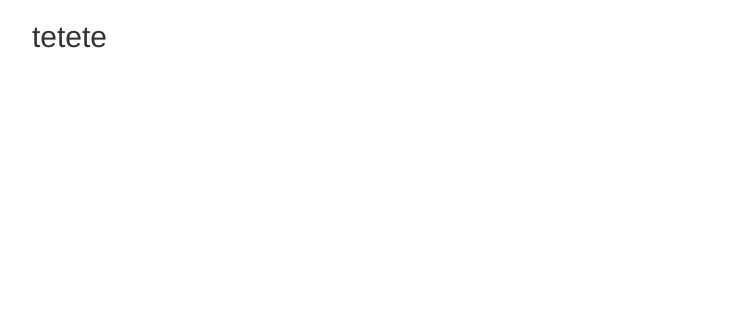
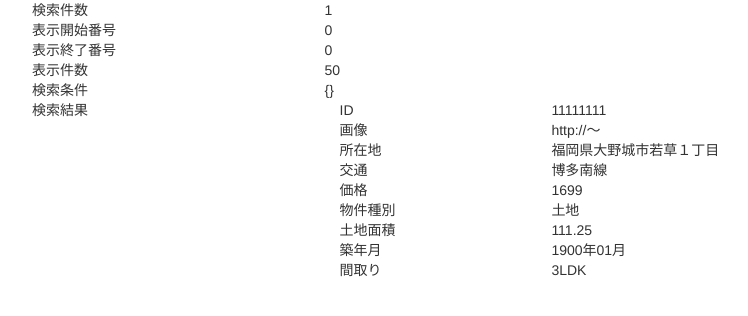
Before and after one commit to rk7fd3s/AMSWEB-SAMP, a website: page smpl/index.html in a window 1280 px wide. Shown: the whole page, without its empty margins (38-786 px from the left). Drawn offline with nearby package versions, Linux system fonts and the light colour scheme.

Commit message:
process 構築中

```diff
--- a/smpl/index.html
+++ b/smpl/index.html
@@ -15,9 +15,25 @@
     <article id="mainArea">
       <div class="container">
         <div class="row">
-                <div class="col-lg-12">
-                    <div>
-                        <h2>tetete</h2>
+          <div class="col-xs-3">検索件数</div><div class="col-xs-9 ams-total-num" data-init="0"></div>
+          <div class="col-xs-3">表示開始番号</div><div class="col-xs-9 ams-start-num" data-init="0"></div>
+          <div class="col-xs-3">表示終了番号</div><div class="col-xs-9 ams-end-num" data-init="0"></div>
+          <div class="col-xs-3">表示件数</div><div class="col-xs-9 ams-max-num" data-init="50"></div>
+          <div class="col-xs-3">検索条件</div>
+          <div class="col-xs-9 ams-search-condition">
+            {}
+          </div>
+          <div class="col-xs-3">検索結果</div>
+          <div class="col-xs-9 ams-search-results">
+            <div class="col-xs-3">ID</div><div class="col-xs-9 ams-object_id" data-init="0"></div>
+            <div class="col-xs-3">画像</div><div class="col-xs-9 ams-filename_room_layout" data-init="0"></div>
+            <div class="col-xs-3">所在地</div><div class="col-xs-9 ams-address_name" data-init="0"></div>
+            <div class="col-xs-3">交通</div><div class="col-xs-9 ams-access1" data-init="0"></div>
+            <div class="col-xs-3">価格</div><div class="col-xs-9 ams-object_price" data-init="0"></div>
+            <div class="col-xs-3">物件種別</div><div class="col-xs-9 ams-object_kind" data-init="0"></div>
+            <div class="col-xs-3">土地面積</div><div class="col-xs-9 ams-land_square" data-init="0"></div>
+            <div class="col-xs-3">築年月</div><div class="col-xs-9 ams-complete_ym" data-init="0"></div>
+            <div class="col-xs-3">間取り</div><div class="col-xs-9 ams-room_layout" data-init="0"></div>
           </div>
         </div>
       </div>
--- a/smpl/js/main.js
+++ b/smpl/js/main.js
@@ -1,4 +1,70 @@
+'use strict';
+
 $(function(){
+  const tmpl = {
+    records: ''
+  };
+
+  const $eles = {
+    parent: undefined,
+    condition: undefined,
+    results: undefined,
+  };
+
+  /**
+   * APIリクエストオブジェクト
+   */
+  const requestObj = function() {
+    const model = {
+      "api_key": null,
+      "object_kind": null,
+      "charset": null,
+      "is_img": null,
+      "price_lower": null,
+      "price_upper": null,
+      "room_layout": null,
+      "square_total_lower": null,
+      "square_total_upper": null,
+      "square_lower": null,
+      "square_upper": null,
+      "required_time": null,
+      "complete_ym": null,
+      "address": null,
+      "primary_school": null,
+      "junior_high_school": null,
+      "sort": null,
+      "disp_num": null,
+      "page": null
+    };
+
+    return {
+      getModel: function() {
+        return model;
+      },
+      setModelItem: function(key, val) {
+        model[key] = val;
+      },
+      getPage: function() {
+        return (model.page && isNaN(model.page) && model.page > 0) ? Math.ceil(model.page) : 1;
+      }
+    };
+  };
+
+  /**
+   * 画面を初期化する
+   *
+   */
+  const clsDispDatas = function() {
+    // data-init属性がある項目はその値で初期化
+    $eles.parent.find('[data-init]').filter(function(n) {
+      return ($(this).attr('class').indexOf('ams-') >= 0);
+    }).each(function() {
+      $(this).text($(this).data('init'));
+    });
+
+    $eles.condition.empty().text('{}');
+    $eles.results.empty().text('{}');
+  };
 
   /**
    * JSONP通信により、物件データ取得
@@ -8,6 +74,8 @@ $(function(){
    */
   const dataLoader = function (searchCondition) {
     var deferred = new $.Deferred;
+
+    console.log(searchCondition);
 
     const datas = [
       {
@@ -100,6 +168,11 @@ $(function(){
     return deferred.promise();
   };
 
+  /**
+   * 検索条件に基づきデータ取得を行い、画面表示を行う
+   *
+   * @param searchCondition 検索条件
+   */
   const search = function(searchCondition) {
     var deferred = new $.Deferred;
     console.log('search process start');
@@ -109,10 +182,33 @@ $(function(){
      *
      * @param datas
      */
-    const putDatas = function (datas) {
-      const $parent = $('#mainArea');
+    const putDispDatas = function(datas) {
+      if (!$.isArray(datas) || datas.length <= 0) {
+        // 検索結果が0件
+        deferred.resolve(0);
+      }
 
-      console.log(datas);
+      $eles.parent.find('.ams-total-num').html(datas.length);
+
+      console.log(req.getPage());
+
+      const $base = $('<div>');
+      $.each(datas, function(i, n) {
+        const $contener = $('<div>').attr('id', 'record' + i);
+        $contener.append($(tmpl.records));
+
+        for (let key in this) {
+          let val = this[key];
+
+          $contener.find('.ams-' + key).html(val);
+        }
+
+        $base.append($contener);
+      });
+
+      // console.log($base.html());
+      $eles.results.html($base.html());
+
       deferred.resolve();
     };
 
@@ -120,7 +216,8 @@ $(function(){
     dataLoader(searchCondition)
     .done(function(json, textStatus, xOptions) {
       // 取得成功
-      putDatas(json);
+      clsDispDatas();
+      putDispDatas(json);
     }).fail(function(xOptions, textStatus) {
       // 取得失敗
       console.log(textStatus);
@@ -132,8 +229,18 @@ $(function(){
     });
   };
 
+  // オブジェクト設定
+  $eles.parent = $('#mainArea');
+  $eles.condition = $eles.parent.find('.ams-search-condition');
+  $eles.results = $eles.parent.find('.ams-search-results');
+
+  tmpl.records = $eles.results.html();
+
+  clsDispDatas();
+
   // 検索条件
-  const searchCondition = {};
+  const req = requestObj();
+  const searchCondition = req.getModel();
 
   // 検索開始
   search(searchCondition);
```
Also changed, not shown: smpl/dummyData/request.json (added, +21 -0 lines). Lines whose indentation alone changed are shown as unchanged.
